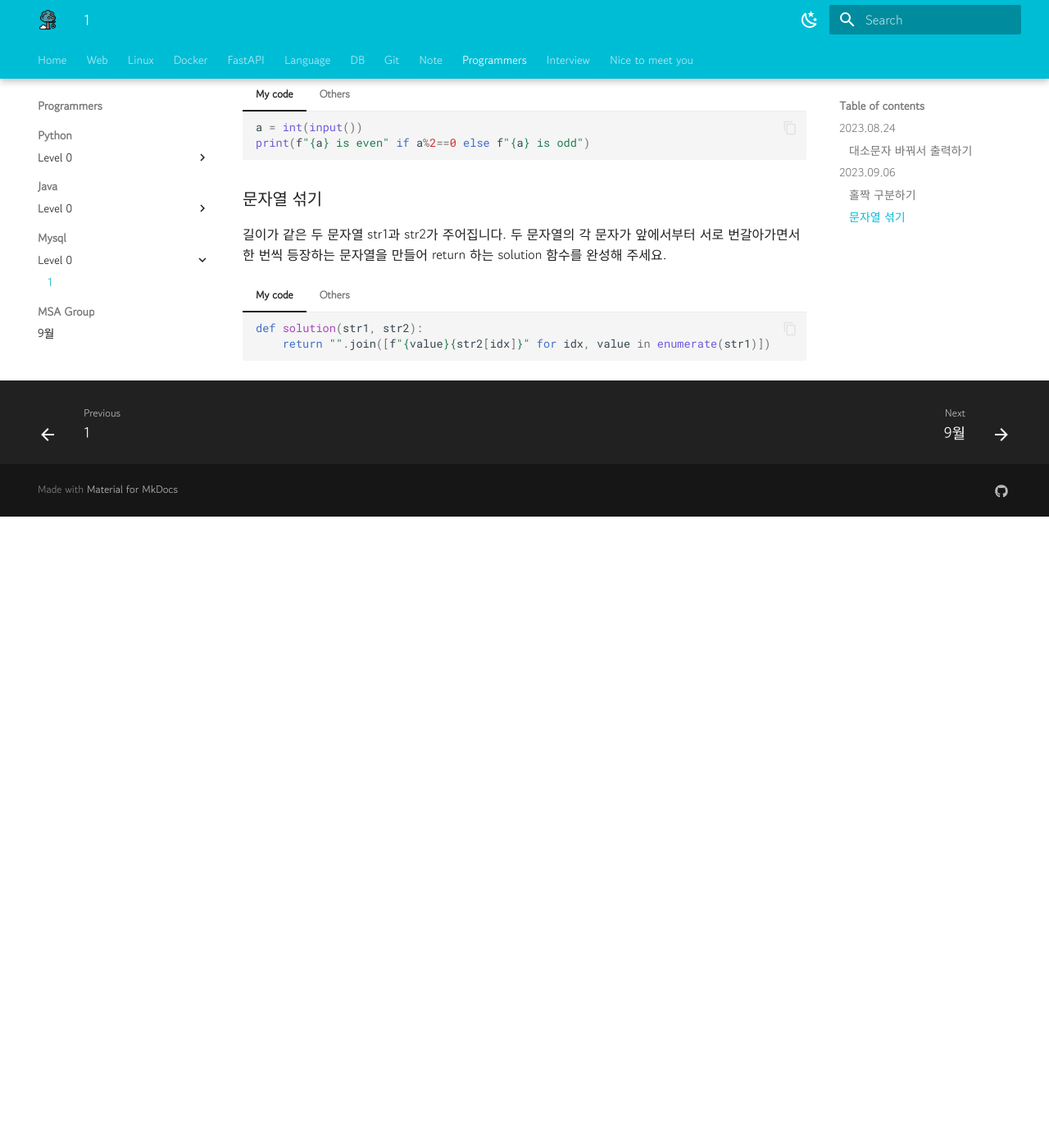
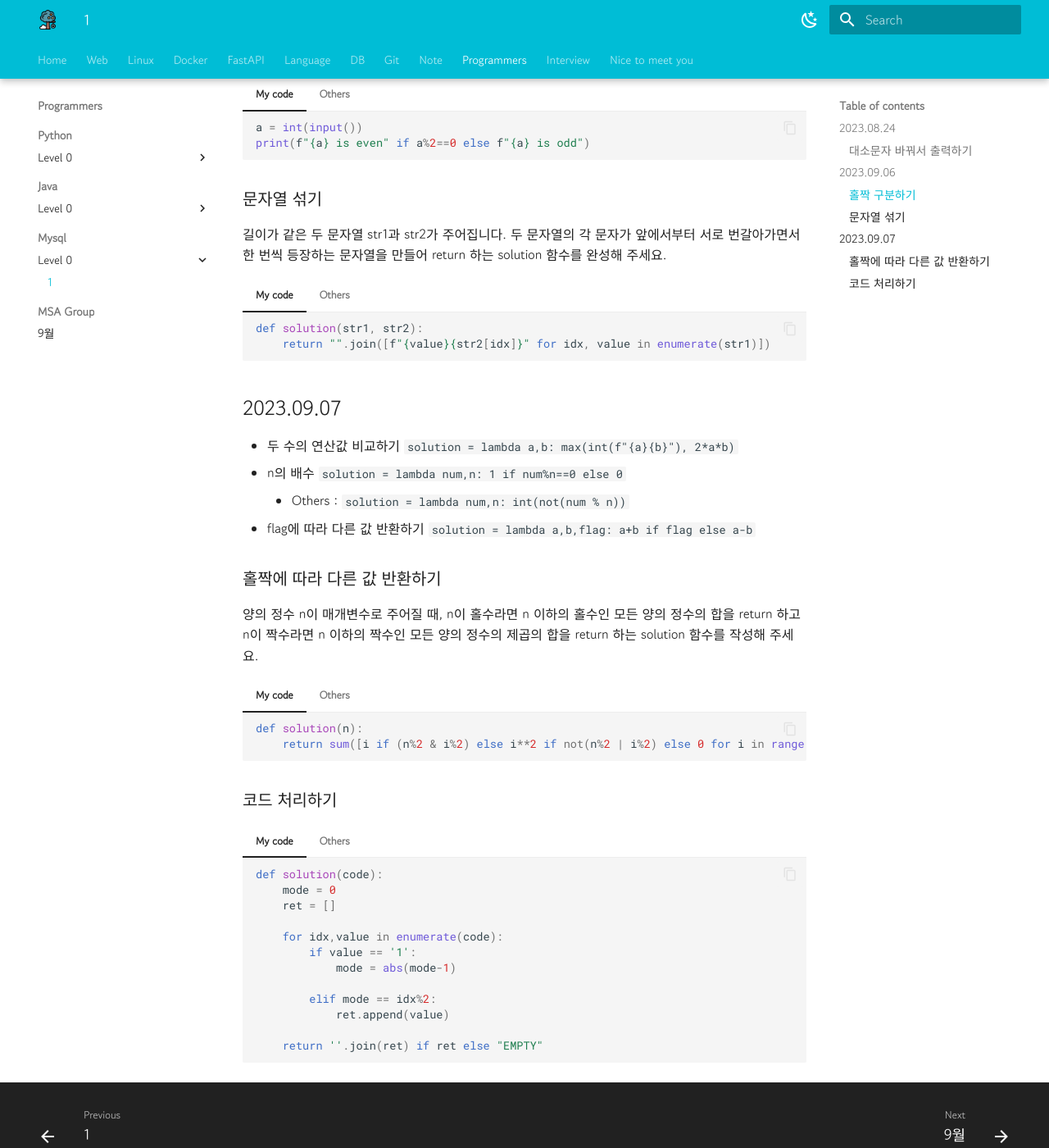
Before and after one commit to YSHeee/YSHeee.github.io, an MkDocs documentation site: the page built from docs/programmers/python/level0.md, in a window 1280 px wide and 1400 px high, scrolled down 1169 px. Shown: the whole window at 82% size. Built offline with MkDocs 1.6.1 and Material for MkDocs 9.7.7, drawn with Linux system fonts in a browser that asks for light colours; before the commit the page ends 1799 px from its top, so only the background shows below that.

Commit message:
Add Programmers

````diff
--- a/docs/programmers/python/level0.md
+++ b/docs/programmers/python/level0.md
@@ -19,6 +19,7 @@
     ```
 
 ## 2023.09.06
+
 - 특수문자 출력하기 `print("!@#$%^&*(\\'\"<>?:;")`
     - Others: `print(r'!@#$%^&*(\'"<>?:;')`
 - 덧셈식 출력하기 `print(f"{a} + {b} = {a+b}")`
@@ -63,3 +64,47 @@
             res+=s1+s2
         return res
     ```
+
+## 2023.09.07
+
+- 두 수의 연산값 비교하기 `solution = lambda a,b: max(int(f"{a}{b}"), 2*a*b)`
+- n의 배수 `solution = lambda num,n: 1 if num%n==0 else 0`
+    - Others : `solution = lambda num,n: int(not(num % n))`
+- flag에 따라 다른 값 반환하기 `solution = lambda a,b,flag: a+b if flag else a-b`
+
+
+### 홀짝에 따라 다른 값 반환하기
+양의 정수 n이 매개변수로 주어질 때, n이 홀수라면 n 이하의 홀수인 모든 양의 정수의 합을 return 하고 n이 짝수라면 n 이하의 짝수인 모든 양의 정수의 제곱의 합을 return 하는 solution 함수를 작성해 주세요.
+
+=== "My code"
+    ``` python
+    def solution(n):
+        return sum([i if (n%2 & i%2) else i**2 if not(n%2 | i%2) else 0 for i in range(n,0,-1)])
+    ```
+=== "Others"
+    ``` python
+    def solution(n):
+        return sum(x ** (2 - x % 2) for x in range(n + 1) if n % 2 == x % 2)
+    ```
+
+### 코드 처리하기
+=== "My code"
+    ``` python
+    def solution(code):
+        mode = 0
+        ret = []
+
+        for idx,value in enumerate(code):
+            if value == '1':
+                mode = abs(mode-1)
+
+            elif mode == idx%2:
+                ret.append(value)
+
+        return ''.join(ret) if ret else "EMPTY"
+    ```
+=== "Others"
+    ``` python
+    def solution(n):
+        return sum(x ** (2 - x % 2) for x in range(n + 1) if n % 2 == x % 2)
+    ```
--- a/mkdocs.yml
+++ b/mkdocs.yml
@@ -161,6 +161,7 @@ nav:
       - Style Guide: python/style-guide.md
       - Basic:
         - Variable: python/basic/variable.md
+        - Operator: python/basic/operator.md
         - String: python/basic/string.md
         - List: python/basic/list.md
         - Dictionary: python/basic/dictionary.md
````
Also changed, not shown: docs/java/note/1.md (+7 -0 lines), docs/programmers/group/september.md (+7 -0 lines), docs/python/basic/operator.md (added, +33 -0 lines), docs/python/images/operator_1.png (added).
